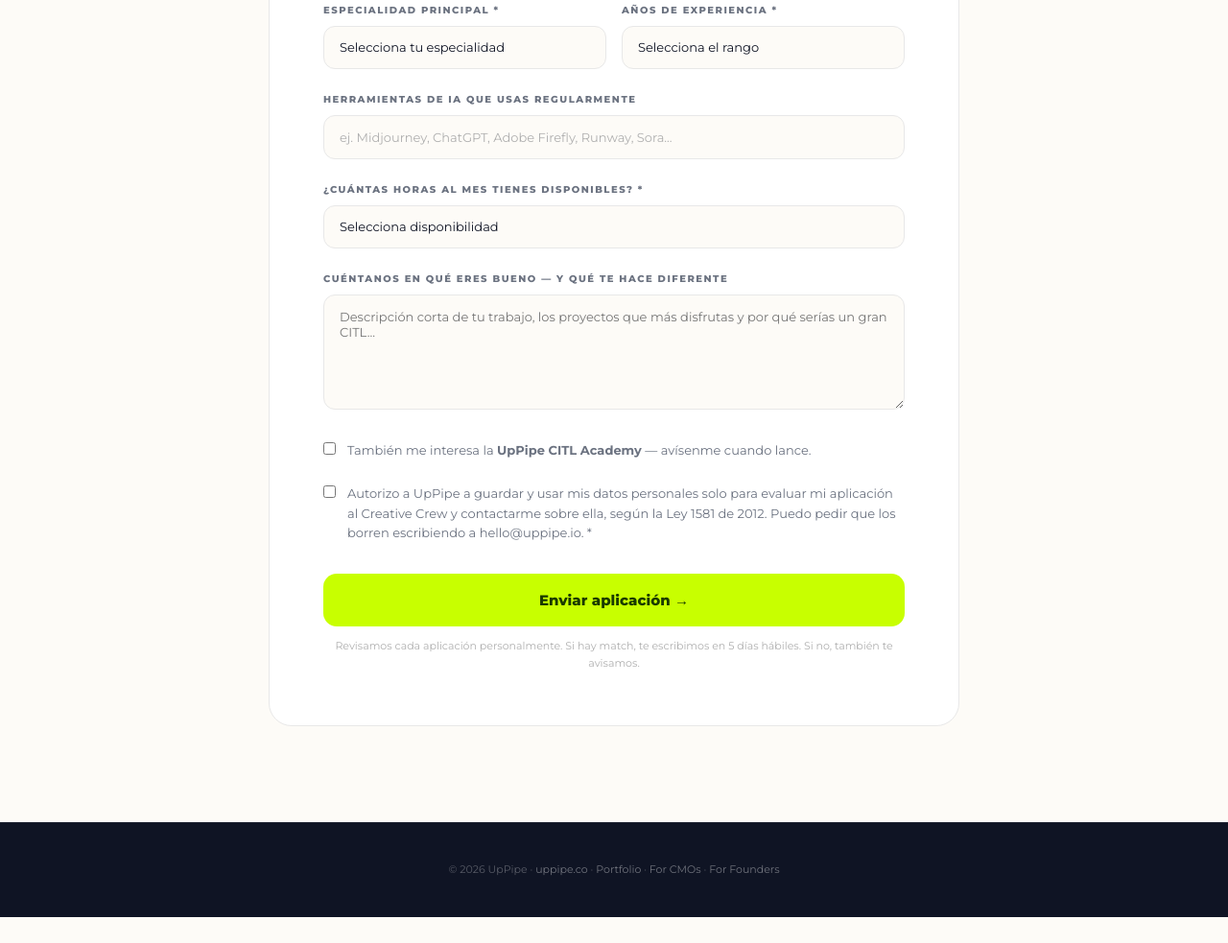
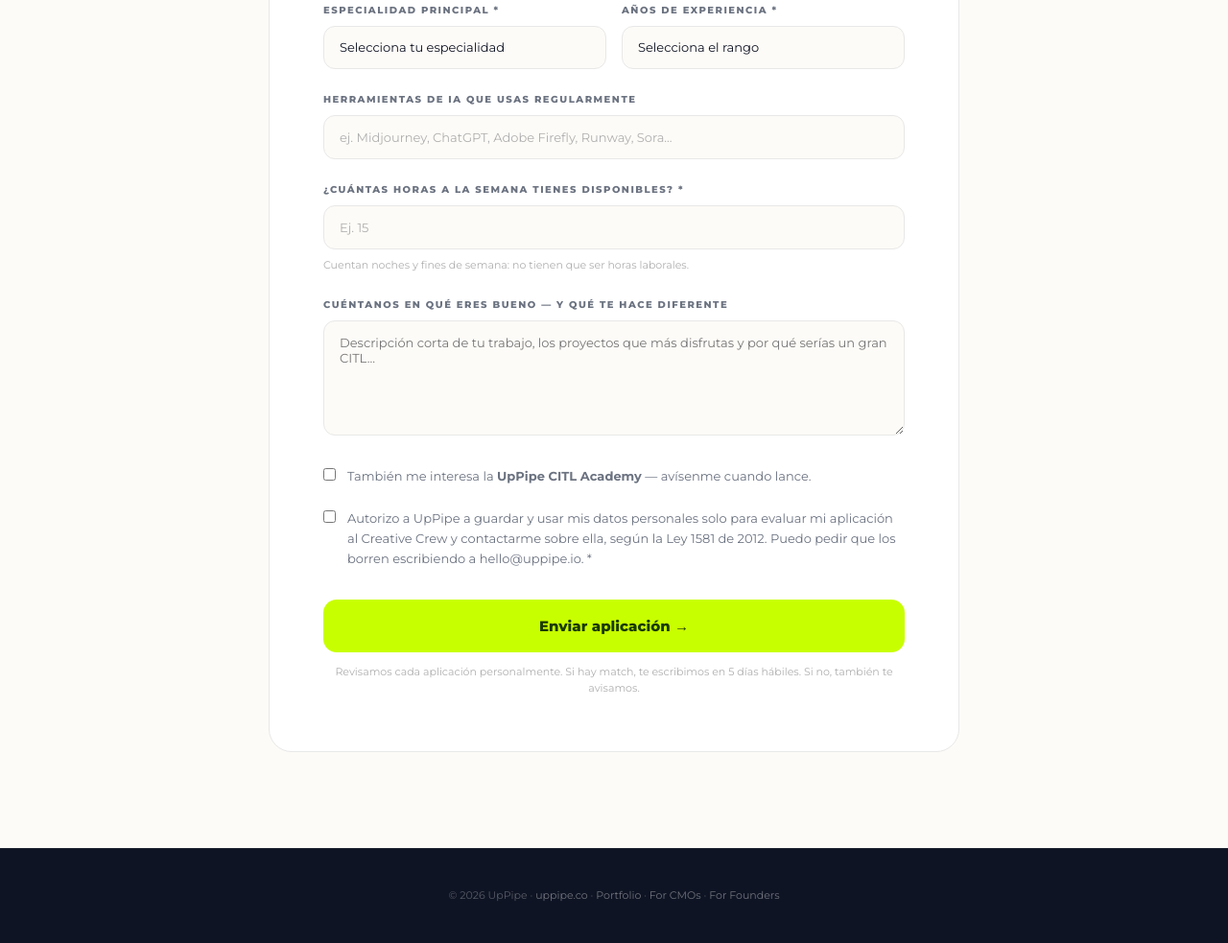
Before and after one commit to olguiloo/uppipe-website, a plain HTML site: page work-with-us.html in a window 1280 px wide. Shown: the part 6492-7475 px from the top of the page at 96% size. Before the commit the page ends 7448 px from the top, so only its background shows below. Drawn offline with Linux system fonts and the light colour scheme.

Commit message:
Disponibilidad en horas semanales (cuentan noches y fines de semana)
Co-Authored-By: Claude Opus 5.5 <noreply@anthropic.com>

```diff
--- a/work-with-us.html
+++ b/work-with-us.html
@@ -588,14 +588,9 @@ function setLang(lang){
         </div>
 
         <div class="form-group">
-          <label class="form-label" for="f_horas">¿Cuántas horas al mes tienes disponibles? *</label>
-          <select class="form-select" id="f_horas" required>
-            <option value="" disabled selected>Selecciona disponibilidad</option>
-            <option value="20_40">20–40 h/mes (medio tiempo)</option>
-            <option value="40_80">40–80 h/mes</option>
-            <option value="80_120">80–120 h/mes</option>
-            <option value="120_mas">120+ h/mes (dedicación completa)</option>
-          </select>
+          <label class="form-label" for="f_horas">¿Cuántas horas a la semana tienes disponibles? *</label>
+          <input type="number" class="form-input" id="f_horas" min="1" max="80" step="1" inputmode="numeric" placeholder="Ej. 15" required/>
+          <p class="form-note" style="text-align:left;margin-top:8px;">Cuentan noches y fines de semana: no tienen que ser horas laborales.</p>
         </div>
 
         <div class="form-group">
@@ -649,11 +644,10 @@ async function submitForm(e) {
   btn.disabled=true; btn.textContent='Enviando…';
   // El formulario de HubSpot solo guarda los campos que tiene. Lo que no tiene viaja
   // en "rasgos_de_personalidad" con este formato; la tarea automática lo reparte
-  // en anos_de_experiencia, horas_mensuales_disponibles, herramientas_ia,
+  // en anos_de_experiencia, herramientas_ia,
   // en_que_es_mejor e interes_citl_academy, y marca contact_type.
   var extra=['[Aplicación web]',
     'Años de experiencia: '+txt('f_anos')+' ('+val('f_anos')+')',
-    'Horas al mes: '+txt('f_horas')+' ('+val('f_horas')+')',
     'Herramientas de IA: '+val('f_ia'),
     'Interés en CITL Academy: '+(document.getElementById('academy_interest').checked?'sí (true)':'no (false)'),
     'En qué es mejor: '+val('f_mejor')].join('\n');
@@ -664,6 +658,7 @@ async function submitForm(e) {
     {name:'hs_linkedin_url', value:val('f_linkedin')},
     {name:'portafolio_del_creativo', value:val('f_portfolio')},
     {name:'especialidad_a_la_que_aplica', value:val('f_especialidad')},
+    {name:'horas_semanales_disponibles', value:val('f_horas')},
     {name:'contact_source', value:'website__form'},
     {name:'rasgos_de_personalidad', value:extra}
   ].filter(function(f){ return f.value!==''; });
```
